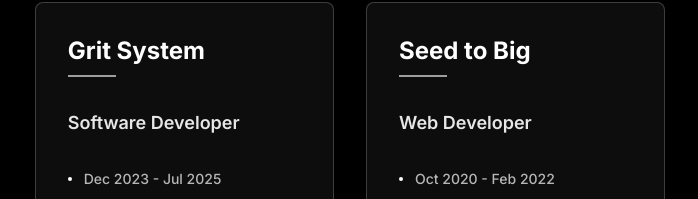
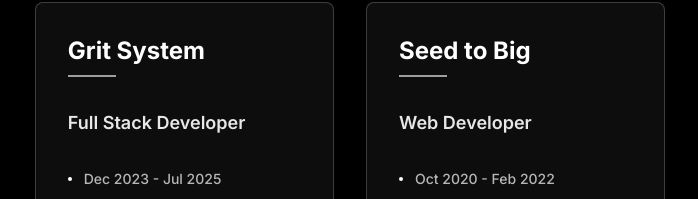
Before and after one commit to Siratul804/Siratul12, a Next.js app: page / in a window 1280 px wide. Shown: the part 704-903 px from the top of the page, without its empty margins (290-988 px from the left). Built offline with nearby package versions, Linux system fonts and the light colour scheme.

Commit message:
update experience

```diff
--- a/app/components/Experience.jsx
+++ b/app/components/Experience.jsx
@@ -6,7 +6,7 @@
   const experiences = [
     {
       company: "Grit System",
-      position: "Software Developer",
+      position: "Full Stack Developer",
       duration: "Dec 2023 - Jul 2025",
       location: "Hybrid",
       current: false,
@@ -14,7 +14,7 @@
     },
     {
       company: "Seed to Big",
-      position: " Web Developer",
+      position: "Web Developer",
       duration: "Oct 2020 - Feb 2022",
       location: "Remote",
       current: false,
```
